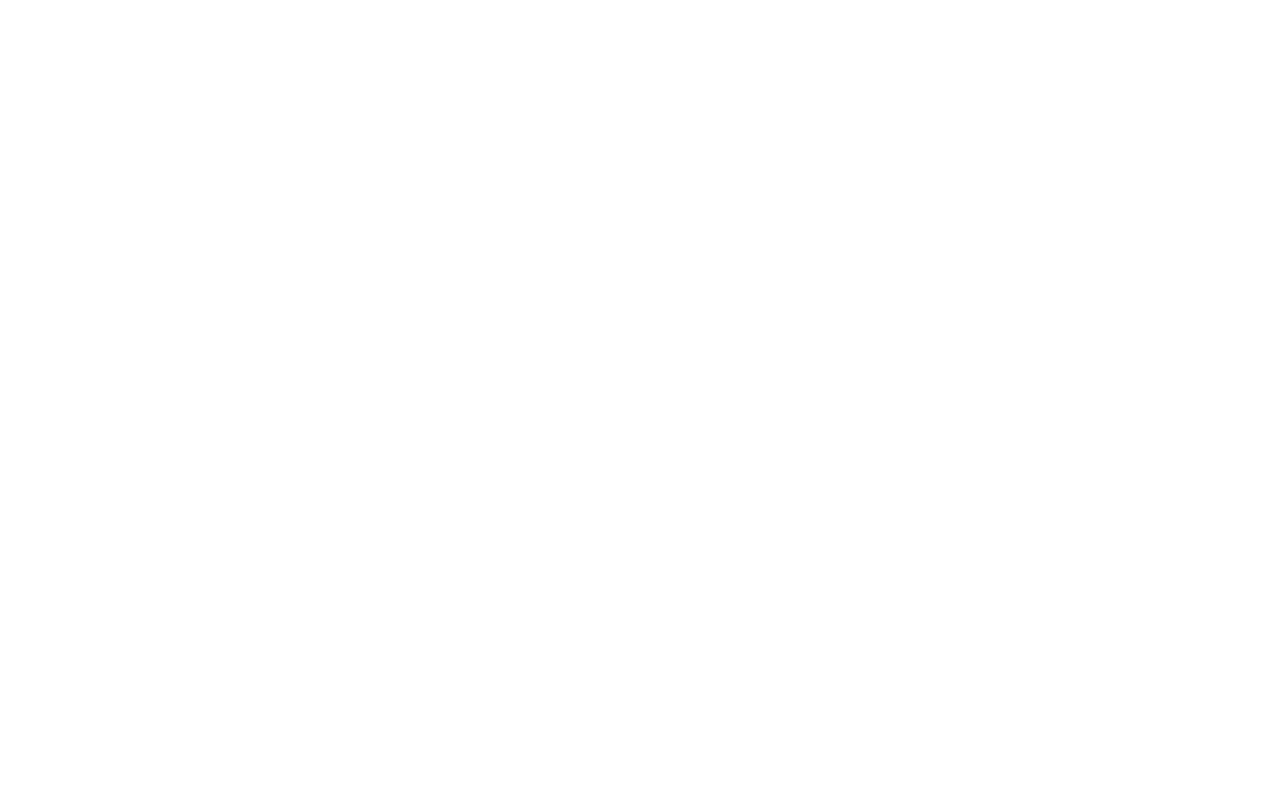
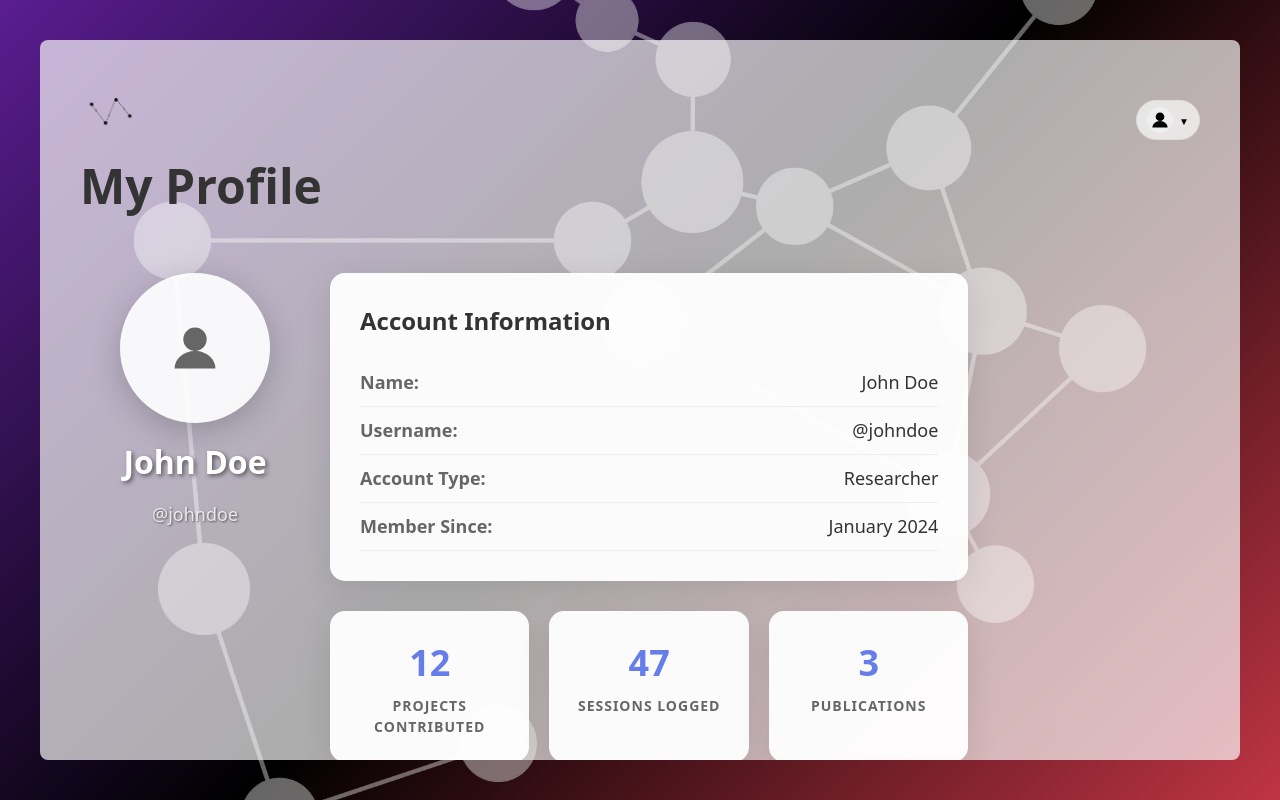
Before and after one commit to ksimpsn/constellation, a React app in the folder frontend/: page /profile in a window 1280 px wide. Before the commit this address had no page. Built offline with nearby package versions, Linux system fonts and the light colour scheme; the HTML template or start-up script is replaced by a standard one.

Commit message:
Add profile page

```diff
--- a/frontend/src/App.tsx
+++ b/frontend/src/App.tsx
@@ -9,6 +9,7 @@ import SubmitProject from "./pages/SubmitProject.tsx";
 import ResearcherDashboard from "./pages/ResearcherDashboard.tsx";
 import Signup from "./pages/Signup.tsx";
 import BerlinMarathon from "./pages/BerlinMarathon.tsx";
+import Profile from "./pages/Profile.tsx";
 
 function App() {
   return (
@@ -22,6 +23,7 @@ function App() {
         <Route path="/submit" element={<SubmitProject />} />
         <Route path="/researcher" element={<ResearcherDashboard />} />
         <Route path="/signup" element={<Signup />} />
+        <Route path="/profile" element={<Profile />} />
         <Route path="/project/:projectName" element={<BerlinMarathon />} />
       </Routes>
     </BrowserRouter>
--- a/frontend/src/components/ProfileMenu.tsx
+++ b/frontend/src/components/ProfileMenu.tsx
@@ -39,7 +39,15 @@ export default function ProfileMenu() {
       {/* Dropdown */}
       {open && (
         <div className="profile-dropdown">
-          <div className="dropdown-item">My Profile</div>
+          <div
+            className="dropdown-item"
+            onClick={() => {
+              setOpen(false);
+              navigate("/profile");
+            }}
+          >
+            My Profile
+          </div>
           <div
             className="dropdown-item"
             onClick={() => {
--- /dev/null
+++ b/frontend/src/pages/Profile.tsx
@@ -0,0 +1,256 @@
+import React from 'react';
+import { useNavigate } from 'react-router-dom';
+import GradientBackground from '../components/GradientBackground';
+
+export default function Profile() {
+  const navigate = useNavigate();
+
+  const handleLogout = () => {
+    // For now, just navigate to home or login
+    navigate('/');
+  };
+
+  return (
+    <GradientBackground>
+      <h1 style={pageTitle}>My Profile</h1>
+
+      <div style={content}>
+        <div style={profileSection}>
+          <div style={avatarContainer}>
+            <div style={avatar}>
+              <svg viewBox="0 0 24 24" style={userIcon}>
+                <circle cx="12" cy="9" r="4" />
+                <path d="M5 19c0-3.2 3-6 7-6s7 2.8 7 6" />
+              </svg>
+            </div>
+            <h2 style={name}>John Doe</h2>
+            <p style={username}>@johndoe</p>
+          </div>
+
+          <div style={detailsSection}>
+            <div style={detailCard}>
+              <h3 style={detailTitle}>Account Information</h3>
+              <div style={detailItem}>
+                <span style={detailLabel}>Name:</span>
+                <span style={detailValue}>John Doe</span>
+              </div>
+              <div style={detailItem}>
+                <span style={detailLabel}>Username:</span>
+                <span style={detailValue}>@johndoe</span>
+              </div>
+              <div style={detailItem}>
+                <span style={detailLabel}>Account Type:</span>
+                <span style={detailValue}>Researcher</span>
+              </div>
+              <div style={detailItem}>
+                <span style={detailLabel}>Member Since:</span>
+                <span style={detailValue}>January 2024</span>
+              </div>
+            </div>
+
+            <div style={statsSection}>
+              <div style={statCard}>
+                <div style={statNumber}>12</div>
+                <div style={statLabel}>Projects Contributed</div>
+              </div>
+              <div style={statCard}>
+                <div style={statNumber}>47</div>
+                <div style={statLabel}>Sessions Logged</div>
+              </div>
+              <div style={statCard}>
+                <div style={statNumber}>3</div>
+                <div style={statLabel}>Publications</div>
+              </div>
+            </div>
+          </div>
+        </div>
+
+        <div style={actionsSection}>
+          <button style={editButton}>Edit Profile</button>
+          <button style={settingsButton}>Account Settings</button>
+          <button style={logoutButton} onClick={handleLogout}>
+            Log Out
+          </button>
+        </div>
+      </div>
+    </GradientBackground>
+  );
+}
+
+const pageTitle: React.CSSProperties = {
+  fontSize: '48px',
+  fontWeight: 'bold',
+  color: '#333',
+  margin: '0 0 20px 0',
+  textAlign: 'center',
+};
+
+
+
+const content: React.CSSProperties = {
+  flex: 1,
+  padding: '40px',
+  display: 'flex',
+  flexDirection: 'column',
+  alignItems: 'center',
+  gap: '40px',
+};
+
+const profileSection: React.CSSProperties = {
+  display: 'flex',
+  gap: '60px',
+  alignItems: 'flex-start',
+  width: '100%',
+  maxWidth: '1200px',
+};
+
+const avatarContainer: React.CSSProperties = {
+  display: 'flex',
+  flexDirection: 'column',
+  alignItems: 'center',
+  gap: '15px',
+};
+
+const avatar: React.CSSProperties = {
+  width: '150px',
+  height: '150px',
+  borderRadius: '50%',
+  backgroundColor: 'rgba(255, 255, 255, 0.9)',
+  display: 'flex',
+  alignItems: 'center',
+  justifyContent: 'center',
+  boxShadow: '0 8px 32px rgba(0,0,0,0.2)',
+};
+
+const userIcon: React.CSSProperties = {
+  width: '70px',
+  height: '70px',
+  fill: '#666',
+};
+
+const name: React.CSSProperties = {
+  fontSize: '32px',
+  fontWeight: 'bold',
+  color: '#FFFFFF',
+  margin: 0,
+  textShadow: '2px 2px 4px rgba(0,0,0,0.5)',
+};
+
+const username: React.CSSProperties = {
+  fontSize: '18px',
+  color: 'rgba(255, 255, 255, 0.8)',
+  margin: 0,
+  textShadow: '1px 1px 2px rgba(0,0,0,0.5)',
+};
+
+const detailsSection: React.CSSProperties = {
+  flex: 1,
+  display: 'flex',
+  flexDirection: 'column',
+  gap: '30px',
+};
+
+const detailCard: React.CSSProperties = {
+  background: 'rgba(255, 255, 255, 0.95)',
+  borderRadius: '15px',
+  padding: '30px',
+  boxShadow: '0 8px 32px rgba(0,0,0,0.1)',
+};
+
+const detailTitle: React.CSSProperties = {
+  fontSize: '24px',
+  fontWeight: 'bold',
+  color: '#333',
+  margin: '0 0 20px 0',
+};
+
+const detailItem: React.CSSProperties = {
+  display: 'flex',
+  justifyContent: 'space-between',
+  alignItems: 'center',
+  padding: '10px 0',
+  borderBottom: '1px solid #eee',
+};
+
+const detailLabel: React.CSSProperties = {
+  fontSize: '18px',
+  fontWeight: '600',
+  color: '#666',
+};
+
+const detailValue: React.CSSProperties = {
+  fontSize: '18px',
+  fontWeight: '500',
+  color: '#333',
+};
+
+const statsSection: React.CSSProperties = {
+  display: 'flex',
+  gap: '20px',
+};
+
+const statCard: React.CSSProperties = {
+  background: 'rgba(255, 255, 255, 0.95)',
+  borderRadius: '15px',
+  padding: '25px',
+  textAlign: 'center',
+  boxShadow: '0 8px 32px rgba(0,0,0,0.1)',
+  flex: 1,
+};
+
+const statNumber: React.CSSProperties = {
+  fontSize: '36px',
+  fontWeight: 'bold',
+  color: '#667eea',
+  marginBottom: '5px',
+};
+
+const statLabel: React.CSSProperties = {
+  fontSize: '14px',
+  color: '#666',
+  fontWeight: '600',
+  textTransform: 'uppercase',
+  letterSpacing: '1px',
+};
+
+const actionsSection: React.CSSProperties = {
+  display: 'flex',
+  gap: '20px',
+  justifyContent: 'center',
+};
+
+const editButton: React.CSSProperties = {
+  backgroundColor: '#28a745',
+  color: 'white',
+  border: 'none',
+  padding: '15px 30px',
+  borderRadius: '8px',
+  fontSize: '16px',
+  fontWeight: 'bold',
+  cursor: 'pointer',
+  transition: 'background-color 0.3s ease',
+};
+
+const settingsButton: React.CSSProperties = {
+  backgroundColor: '#6c757d',
+  color: 'white',
+  border: 'none',
+  padding: '15px 30px',
+  borderRadius: '8px',
+  fontSize: '16px',
+  fontWeight: 'bold',
+  cursor: 'pointer',
+  transition: 'background-color 0.3s ease',
+};
+
+const logoutButton: React.CSSProperties = {
+  backgroundColor: '#dc3545',
+  color: 'white',
+  border: 'none',
+  padding: '15px 30px',
+  borderRadius: '8px',
+  fontSize: '16px',
+  fontWeight: 'bold',
+  cursor: 'pointer',
+  transition: 'background-color 0.3s ease',
+};
```
